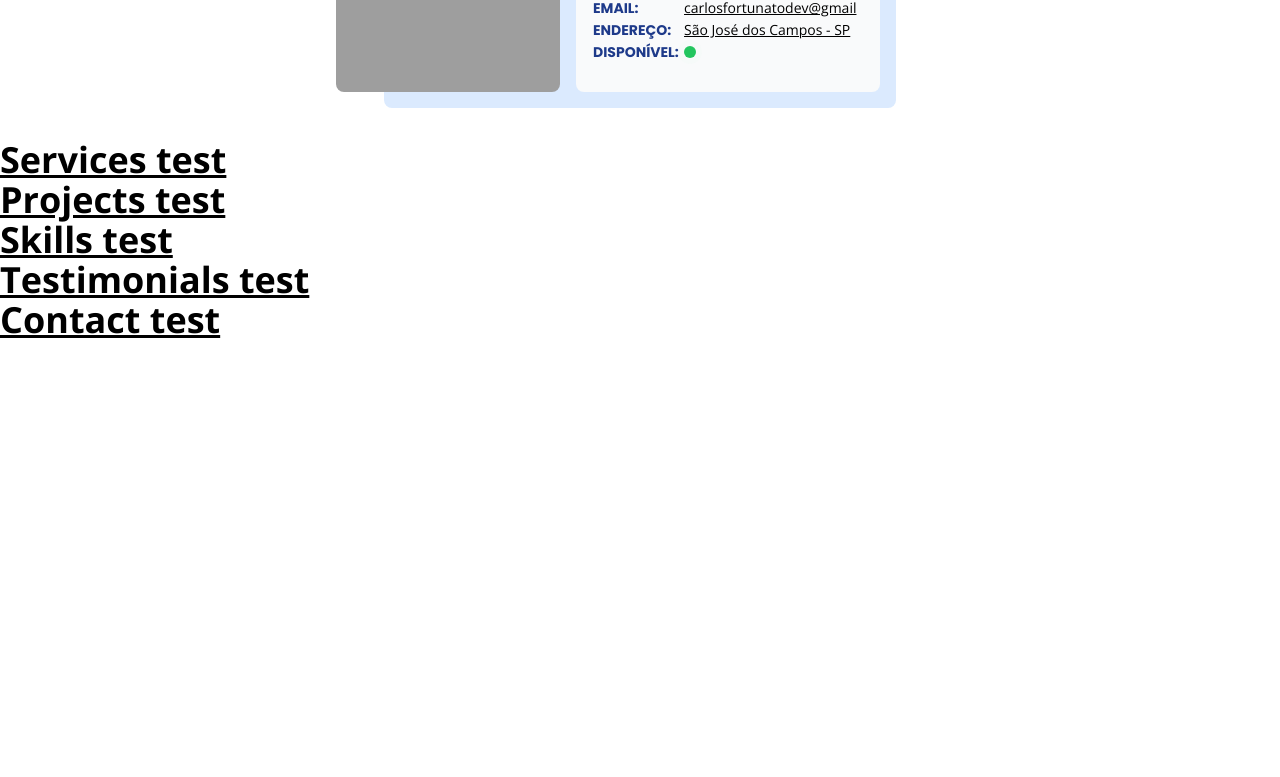
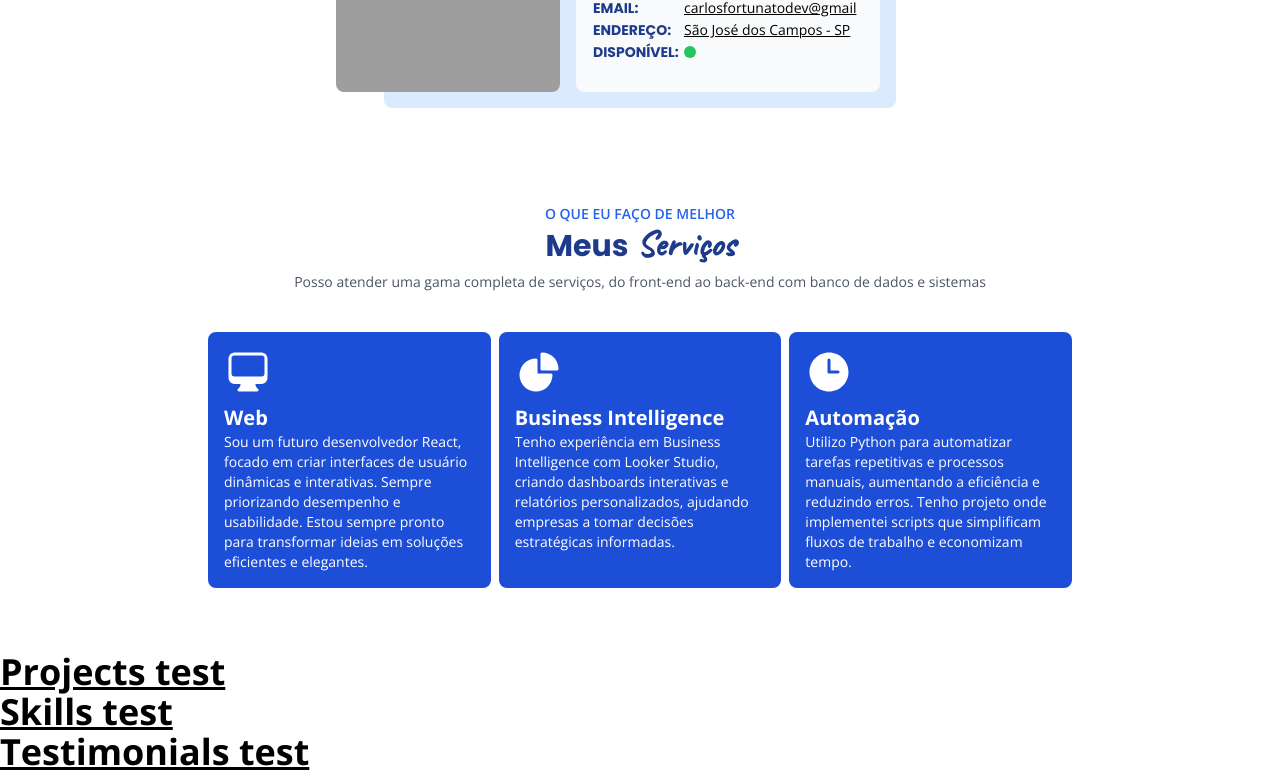
Before and after one commit to CarlosFortunatoDev/Portfolio-react, a React (Vite) app: page / in a window 1280 px wide. Shown: the part 836-1613 px from the top of the page. Before the commit the page ends 1180 px from the top, so only its background shows below. Built offline with nearby package versions, Linux system fonts and the light colour scheme; grey boxes are pictures that could not be loaded; the HTML template or start-up script is replaced by a standard one.

Commit message:
Finalizando a sessão Services

```diff
--- a/src/assets/components/Services.tsx
+++ b/src/assets/components/Services.tsx
@@ -1,9 +1,55 @@
+import {
+  HiChartPie,
+  HiComputerDesktop,
+  HiClock,
+} from 'react-icons/hi2'
+
 export function Services(){
+  const services = [
+    {
+      title: 'Web',
+      description: 'Sou um futuro desenvolvedor React, focado em criar interfaces de usuário dinâmicas e interativas. Sempre priorizando desempenho e usabilidade. Estou sempre pronto para transformar ideias em soluções eficientes e elegantes.',
+      icon: <HiComputerDesktop className='h-12 w-12'/>
+    },
+    {
+      title: 'Business Intelligence',
+      description: 'Tenho experiência em Business Intelligence com Looker Studio, criando dashboards interativas e relatórios personalizados, ajudando empresas a tomar decisões estratégicas informadas.',
+      icon: <HiChartPie className='h-12 w-12'/>
+    },
+    {
+      title: 'Automação',
+      description: 'Utilizo Python para automatizar tarefas repetitivas e processos manuais, aumentando a eficiência e reduzindo erros. Tenho projeto onde implementei scripts que simplificam fluxos de trabalho e economizam tempo.',
+      icon: <HiClock className='h-12 w-12'/>
+    },
+  ]
+
   return (
     <>
-      <main>
-        <h2 className="text-4xl underline font-bold">Services test</h2>
-      </main>
+      <section className="container mx-auto my-12 max-w-4xl p-4">
+        <div className="p-4 text-center">
+          <p className="text-sm font-semibold uppercase text-blue-600">
+            O que eu faço de melhor
+          </p>
+          <h2 className="mb-2 font-bold text-blue-900">
+            <span className="mr-2 font-headline text-3xl">Meus</span>
+            <span className="font-handwriting text-4xl">Serviços</span>
+          </h2>
+          <p className="text-sm text-gray-600">
+            Posso atender uma gama completa de serviços, do front-end ao back-end com banco de dados e sistemas
+          </p>
+        </div>
+
+        <div className="mt-6 flex flex-col gap-2 md:flex-row">
+          {services.map((service, index) => (
+              <div className="basis-1/3 rounded-lg bg-blue-700 p-4 text-white"
+              key={`service-${index}`}>
+                <div className="mb-2">{service.icon}</div>
+                <h3 className="text-xl font-bold">{service.title}</h3>
+                <p className="text-sm">{service.description}</p>
+              </div>
+            ))}
+        </div>
+      </section>
     </>
   )
 }
```
